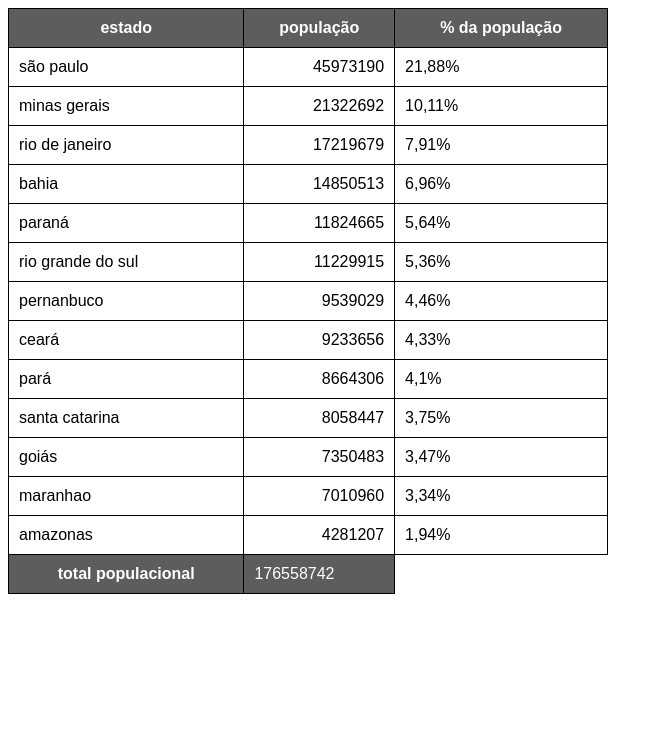
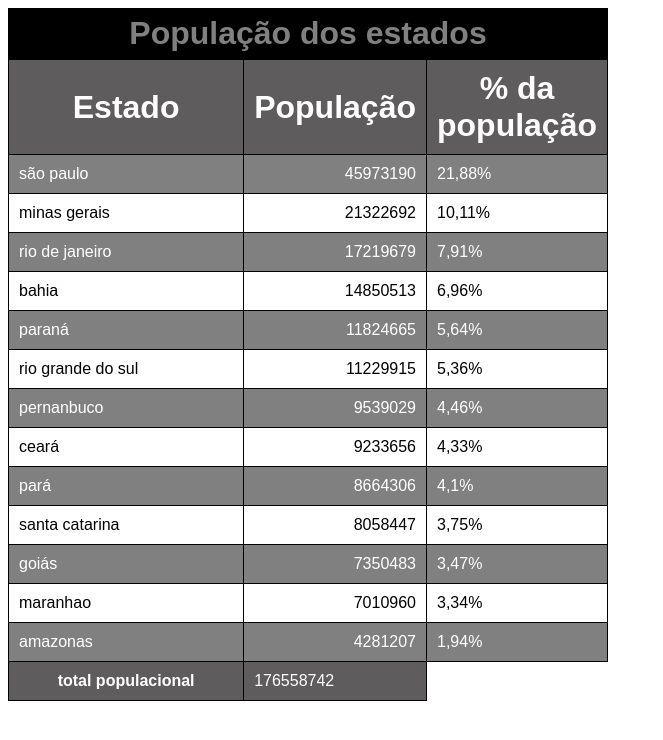
Before and after one commit to Sergioc322/htm-css, a plain HTML site: page tabela002.html in a window 1280 px wide. Shown: the whole page, without its empty margins (0-663 px from the left). Drawn offline with Linux system fonts and the light colour scheme.

Commit message:
Personalização e cemantica
inseri novos elementos cemanticos como o scope e caption, que tem mais finalidade para o navegador, e inseri efeito de zebrado que serve para melhor navegação do usuario quando ha diversas colunas de dados

```diff
--- a/tabela002.html
+++ b/tabela002.html
@@ -14,6 +14,10 @@
             width: 600px;
             border-collapse: collapse;
         }
+        thead > tr > th {
+            font-size: 2em;
+
+        }
 
         td,
         th {
@@ -26,8 +30,20 @@
 
         }
 
-        thead,
-        tfoot {
+        caption {color: grey;
+            font-family: Arial, Helvetica, sans-serif;
+            font-size: 2em;
+            font-weight: bold;
+            padding: 7px;
+            background-color: black
+        }
+
+        tbody > tr:nth-child(odd){
+            background-color: gray;
+            color: white;
+        }
+
+        thead,tfoot {
             background-color: rgb(94, 92, 92);
             color: white;
 
@@ -38,11 +54,12 @@
 
 <body>
     <table>
+        <caption>População dos estados</caption>
         <thead>
             <tr>
-                <th>estado</th>
-                <th>população</th>
-                <th>% da população</th>
+                <th scope="col"> Estado</th>
+                <th scope="col" style="width: 50px;">População</th>
+                <th scope="col" style="width: 20px;">% da população</th>
             </tr>
         </thead>
         <tbody>
@@ -114,7 +131,7 @@
         </tbody>
         <tfoot>
             <tr>
-                <th>total populacional</th>
+                <th scope="row" >total populacional</th>
                 <td id="total">0000</td>
             </tr>
         </tfoot>
```
